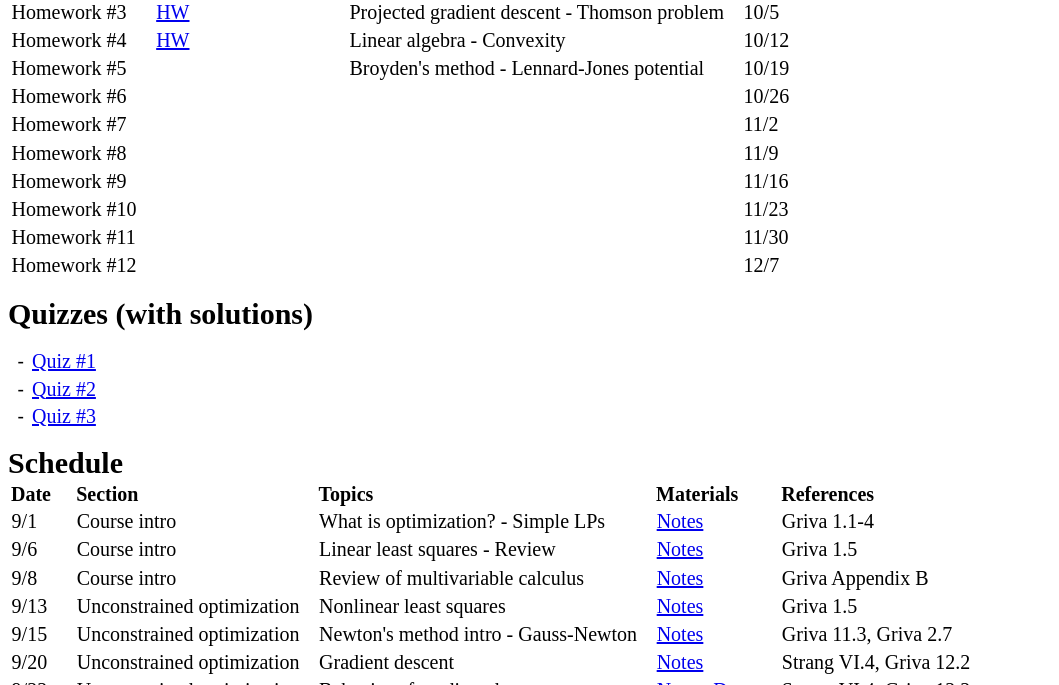
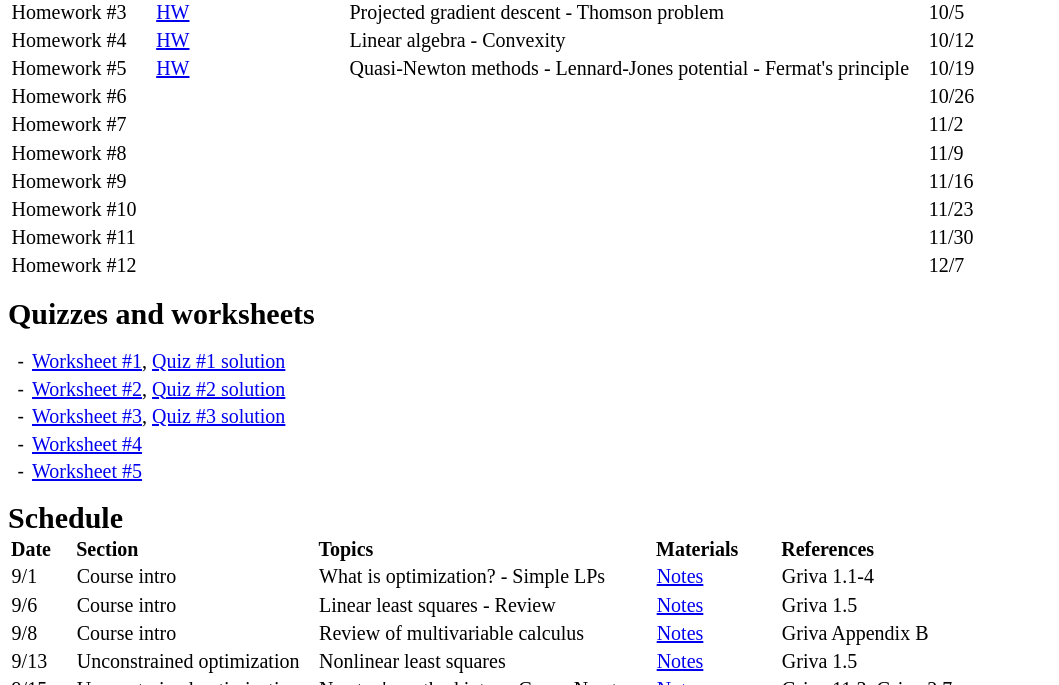
Before and after one commit to sampotter/sampotter.github.io, a plain HTML site: page courses/nyu-fall-2022-math-ua-253.html in a window 1280 px wide. Shown: the part 762-1447 px from the top of the page, without its empty margins (0-1059 px from the left). Drawn offline with Linux system fonts and the light colour scheme; a web font is replaced by a local one.

Commit message:
latest changes

```diff
--- a/courses/nyu-fall-2022-math-ua-253.html
+++ b/courses/nyu-fall-2022-math-ua-253.html
@@ -55,7 +55,7 @@
 		  <tr><td>Homework #2</td><td><a href="nyu-fall-2022-math-ua-253/hw2.pdf">HW</a>, <a href="nyu-fall-2022-math-ua-253/hw2_rubric.pdf">Rubric</a><td>Nonlinear least squares - Gauss-Newton</td><td>9/26</td></tr>
 		  <tr><td>Homework #3</td><td><a href="nyu-fall-2022-math-ua-253/hw3.pdf">HW</a><td>Projected gradient descent - Thomson problem</td><td>10/5</td></tr>
 		  <tr><td>Homework #4</td><td><a href="nyu-fall-2022-math-ua-253/hw4.pdf">HW</a></td><td>Linear algebra - Convexity</td><td>10/12</td></tr>
-		  <tr><td>Homework #5</td><td></td><td>Broyden's method - Lennard-Jones potential</td><td>10/19</td></tr>
+		  <tr><td>Homework #5</td><td><a href="nyu-fall-2022-math-ua-253/hw5.pdf">HW</a></td><td>Quasi-Newton methods - Lennard-Jones potential - Fermat's principle</td><td>10/19</td></tr>
 		  <tr><td>Homework #6</td><td></td><td></td><td>10/26</td></tr>
 		  <tr><td>Homework #7</td><td></td><td></td><td>11/2</td></tr>
 		  <tr><td>Homework #8</td><td></td><td></td><td>11/9</td></tr>
@@ -66,11 +66,13 @@
 		</table>
 	  </div>
 	  <div id="course-section">
-		<h1 class="basic">Quizzes (with solutions)</h1>
+		<h1 class="basic">Quizzes and worksheets</h1>
 		<ul>
-		  <li><a href="nyu-fall-2022-math-ua-253/quiz1sol.pdf">Quiz #1</a></li>
-		  <li><a href="nyu-fall-2022-math-ua-253/quiz2sol.pdf">Quiz #2</a></li>
-		  <li><a href="nyu-fall-2022-math-ua-253/quiz3sol.pdf">Quiz #3</a></li>
+		  <li><a href="nyu-fall-2022-math-ua-253/worksheet1.pdf">Worksheet #1</a>, <a href="nyu-fall-2022-math-ua-253/quiz1sol.pdf">Quiz #1 solution</a></li>
+		  <li><a href="nyu-fall-2022-math-ua-253/worksheet2.pdf">Worksheet #2</a>, <a href="nyu-fall-2022-math-ua-253/quiz2sol.pdf">Quiz #2 solution</a></li>
+		  <li><a href="nyu-fall-2022-math-ua-253/worksheet3.pdf">Worksheet #3</a>, <a href="nyu-fall-2022-math-ua-253/quiz3sol.pdf">Quiz #3 solution</a></li>
+		  <li><a href="nyu-fall-2022-math-ua-253/worksheet4.pdf">Worksheet #4</a></li>
+		  <li><a href="nyu-fall-2022-math-ua-253/worksheet5.pdf">Worksheet #5</a></li>
 		</ul>
 	  </div>
 	  <div id="course-section">
```
Also changed, not shown: 7 other files.
